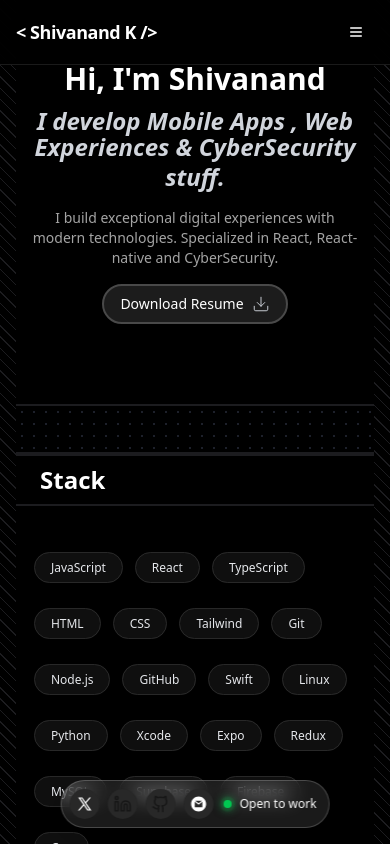
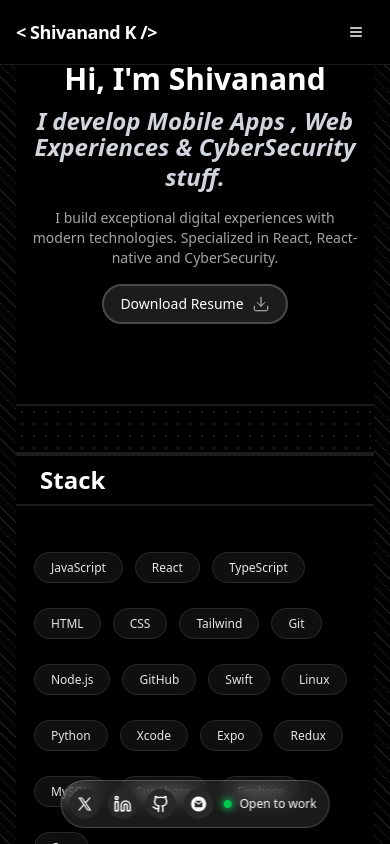
Before and after one commit to shivanand0530/Portfolio, a React (Vite) app: page / in a window 390 px wide. Shown: the top 844 px of the page. Built offline with nearby package versions, Linux system fonts and the light colour scheme.

Commit message:
optimized taskbar view in mobile

```diff
--- a/src/components/Taskbar.tsx
+++ b/src/components/Taskbar.tsx
@@ -36,7 +36,7 @@ export default function Taskbar() {
       >
         <svg
           xmlns="http://www.w3.org/2000/svg"
-          className="h-4.5 w-4.5 sm:h-6 sm:w-6"
+          className="h-4.5 w-4.5 sm:h-6 sm:w-6 text-white"
           viewBox="0 0 24 24"
           fill="none"
           stroke="currentColor"
@@ -60,7 +60,7 @@ export default function Taskbar() {
           xmlns="http://www.w3.org/2000/svg"
           width="18"
           height="18"
-          className="sm:w-6 sm:h-6"
+          className="sm:w-6 sm:h-6 text-white"
           viewBox="0 0 24 24"
           fill="none"
           stroke="currentColor"
```
